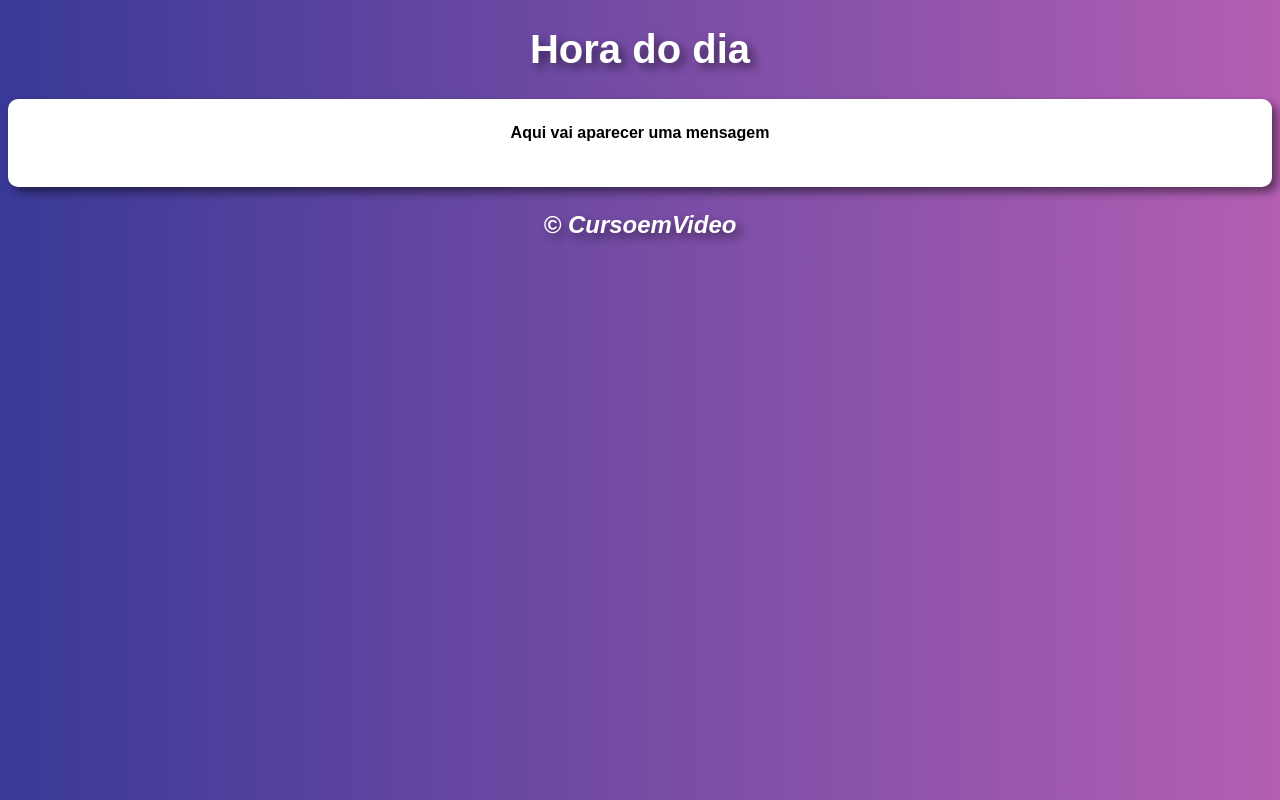
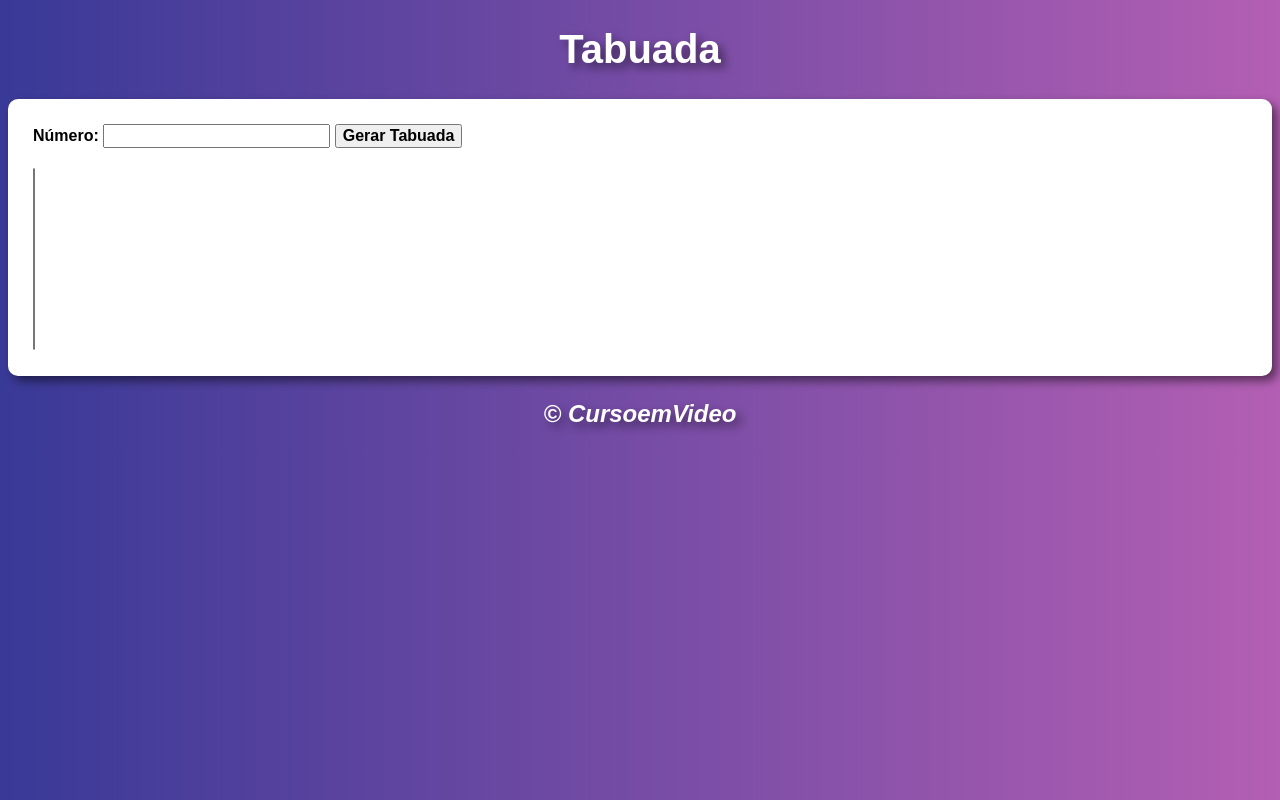
Before and after one commit to Alissonaraujodev/JavaScript, a plain HTML site: page curso/exercicios/exercico04/index.html in a window 1280 px wide. Drawn offline with Linux system fonts and the light colour scheme.

Commit message:
tabuada js

```diff
--- a/curso/exercicios/exercico04/index.html
+++ b/curso/exercicios/exercico04/index.html
@@ -3,20 +3,22 @@
 <head>
     <meta charset="UTF-8">
     <meta name="viewport" content="width=device-width, initial-scale=1.0">
-    <title></title>
+    <title>Tabuada</title>
     <link rel="stylesheet" href="style.css">
 </head>
 <body onload="">
     <header>
-        <h1>Hora do dia</h1>
+        <h1>Tabuada</h1>
     </header>
 
     <section>
-        <div id="msg">
-            Aqui vai aparecer uma mensagem
+        <div>
+           <label for="inumero">Número:</label>
+           <input type="number" name="numero" id="inumero">
+           <input type="button" value="Gerar Tabuada" onclick="tabuada()">
         </div>
-        <div>
-
+        <div id="res">
+            <select name="tabuada" id="itabuada" size="10"></select>
         </div>
     </section>
 
--- a/curso/exercicios/exercico04/script.js
+++ b/curso/exercicios/exercico04/script.js
@@ -0,0 +1,16 @@
+function tabuada(){
+    let numero = document.getElementById('inumero')
+    let tabu = document.getElementById('itabuada')
+    if(numero.value.length == 0){
+        alert('Por favoe, digite um  número!')
+    }else{
+        let n = Number(numero.value)
+        tabu.innerHTML = ''
+        for(c = 1; c <= 10; c++){
+            let item = document.createElement('option')
+            item.text = `${n} x ${c} = ${n*c}`
+            item.value = `tabu${c}`
+            tabu.appendChild(item)
+        }
+    }
+}
--- a/curso/exercicios/exercico04/style.css
+++ b/curso/exercicios/exercico04/style.css
@@ -21,7 +21,7 @@ section{
     box-shadow: 5px 5px 10px rgba(0, 0, 0, 0.493);
 }
 div{
-    text-align: center;
+
     padding: 10px;
 }
 footer{
```
